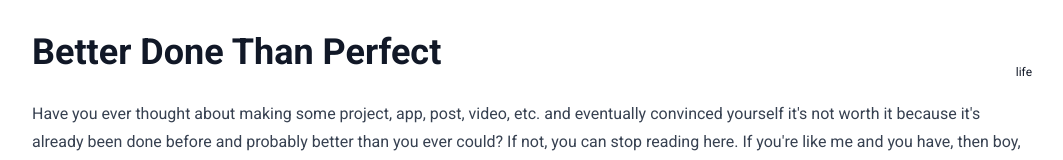
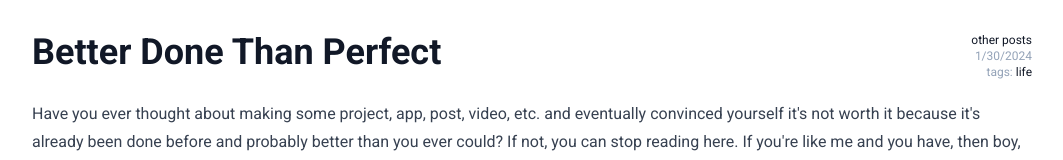
Before and after one commit to xDimGG/angelolloti, a SvelteKit app: page /blog/bdtp in a window 1280 px wide. Shown: the top 160 px of the page, without its empty margins (108-1171 px from the left). Built offline with nearby package versions, Linux system fonts and the light colour scheme.

Commit message:
fix light theme

```diff
--- a/src/routes/blog/+page.svelte
+++ b/src/routes/blog/+page.svelte
@@ -19,7 +19,7 @@ $: posts = tag ? data.posts.filter(p => p.tags.includes(tag)) : data.posts;
 		<div class="flex justify-between">
 			<h1 class="block">Angelo's Blog</h1>
 			{#if tag}
-				<a href="/blog/" class="text-white block text-xs">clear filter</a>
+				<a href="/blog/" class="block text-xs">clear filter</a>
 			{/if}
 		</div>
 		<ul class="marker:text-white">
--- a/src/routes/blog/[id]/+page.svelte
+++ b/src/routes/blog/[id]/+page.svelte
@@ -10,17 +10,17 @@ export let data;
 	<div class="prose prose-img:max-h-[80vh] prose-gray dark:prose-invert lg:max-w-[1000px] mx-auto">
 		<div class="flex justify-between">
 			<h1 class="mb-0">{data.title}</h1>
-			<div class="text-white block text-xs text-right text-opacity-50 shrink-0 ml-2">
-				<a href="/blog/" class="text-white block no-underline hover:underline">other posts</a>
-				<span>
+			<div class="text-slate-400 dark:text-white block text-xs text-right text-opacity-50 shrink-0 ml-2">
+				<a href="/blog/" class="block no-underline hover:underline">other posts</a>
+				<span class="text-slate-400">
 					{new Date(data.date).toLocaleDateString()}
 				</span>
 				<br>
-				<span>tags:
+				<span class="text-slate-400">tags:</span>
 					{#each data.tags.sort() as tag, i}
 						<a href="/blog/?tag={tag}" class="no-underline hover:underline">{tag}</a>{i === data.tags.length - 1 ? '' : ', '}
 					{/each}
-				</span>
+
 			</div>
 		</div>
 
```
